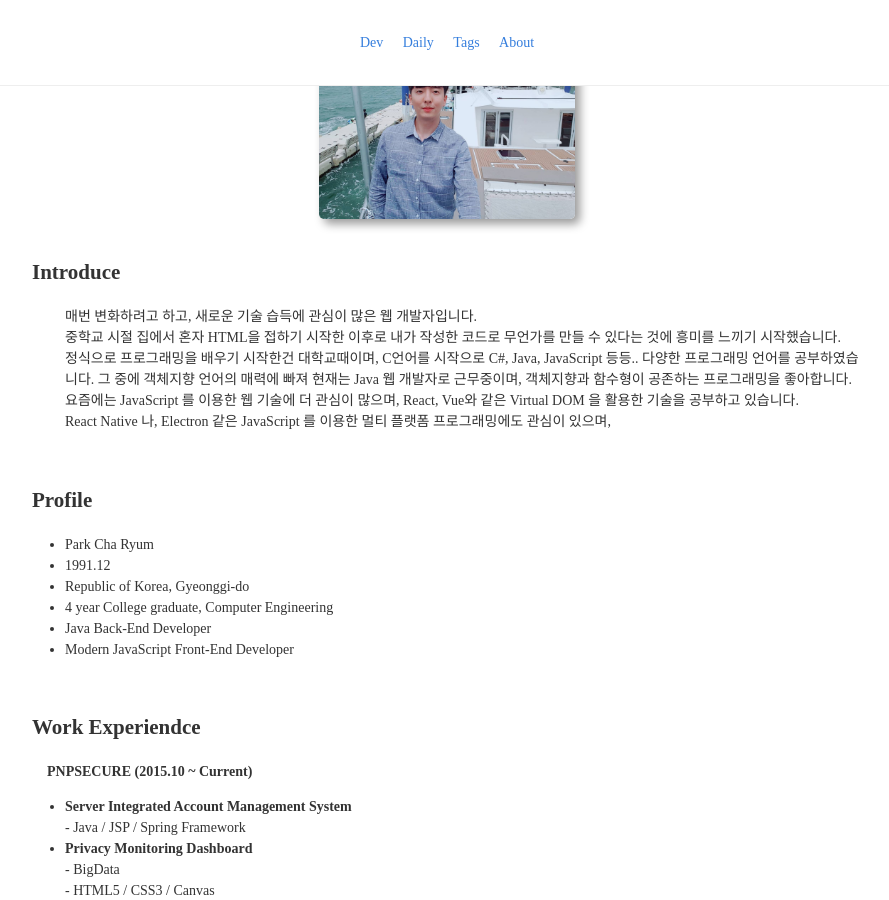
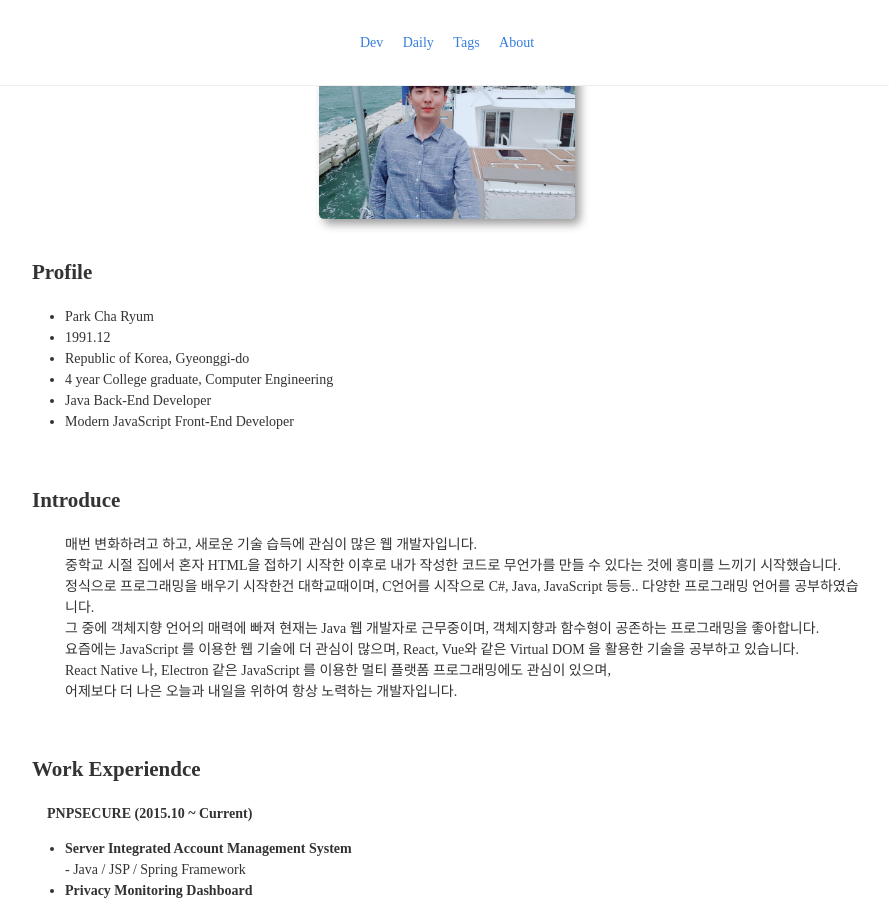
Before and after one commit to ryum91/ryum91.github.com, a Jekyll site: the page built from about.html, in a window 1280 px wide and 900 px high, scrolled down 222 px. Shown: the whole window, without its empty margins (193-1082 px from the left). Built offline with Jekyll 4.4.1, drawn with Linux system fonts in a browser that asks for light colours; nearby versions of some CDN libraries; some web fonts are replaced; some of the changed lines change nothing that is shown.

Commit message:
[About] Update

```diff
--- a/about.html
+++ b/about.html
@@ -5,22 +5,6 @@ layout: default
 <div class="about-wrap">
   <div class="about"></div>
 </div>
-
-<br />
-
-<h2>Introduce</h2>
-<ul>
-  <p>
-    매번 변화하려고 하고, 새로운 기술 습득에 관심이 많은 웹 개발자입니다. <br />
-    중학교 시절 집에서 혼자 HTML을 접하기 시작한 이후로 내가 작성한 코드로 무언가를 만들 수 있다는 것에 흥미를 느끼기 시작했습니다.<br />
-    정식으로 프로그래밍을 배우기 시작한건 대학교때이며, C언어를 시작으로 C#, Java, JavaScript 등등.. 다양한 프로그래밍 언어를 공부하였습니다.
-    그 중에 객체지향 언어의 매력에 빠져 현재는 Java 웹 개발자로 근무중이며,
-    객체지향과 함수형이 공존하는 프로그래밍을 좋아합니다.<br />
-    요즘에는 JavaScript 를 이용한 웹 기술에 더 관심이 많으며,
-    React, Vue와 같은 Virtual DOM 을 활용한 기술을 공부하고 있습니다.<br />
-    React Native 나, Electron 같은 JavaScript 를 이용한 멀티 플랫폼 프로그래밍에도 관심이 있으며,
-  </p>
-</ul>
 
 <br />
 
@@ -32,6 +16,23 @@ layout: default
   <li>4 year College graduate, Computer Engineering</li>
   <li>Java Back-End Developer</li>
   <li>Modern JavaScript Front-End Developer</li>
+</ul>
+
+<br />
+
+<h2>Introduce</h2>
+<ul>
+  <p>
+    매번 변화하려고 하고, 새로운 기술 습득에 관심이 많은 웹 개발자입니다. <br />
+    중학교 시절 집에서 혼자 HTML을 접하기 시작한 이후로 내가 작성한 코드로 무언가를 만들 수 있다는 것에 흥미를 느끼기 시작했습니다.<br />
+    정식으로 프로그래밍을 배우기 시작한건 대학교때이며, C언어를 시작으로 C#, Java, JavaScript 등등.. 다양한 프로그래밍 언어를 공부하였습니다.<br />
+    그 중에 객체지향 언어의 매력에 빠져 현재는 Java 웹 개발자로 근무중이며,
+    객체지향과 함수형이 공존하는 프로그래밍을 좋아합니다.<br />
+    요즘에는 JavaScript 를 이용한 웹 기술에 더 관심이 많으며,
+    React, Vue와 같은 Virtual DOM 을 활용한 기술을 공부하고 있습니다.<br />
+    React Native 나, Electron 같은 JavaScript 를 이용한 멀티 플랫폼 프로그래밍에도 관심이 있으며,<br />
+    어제보다 더 나은 오늘과 내일을 위하여 항상 노력하는 개발자입니다.
+  </p>
 </ul>
 
 <br />
```
